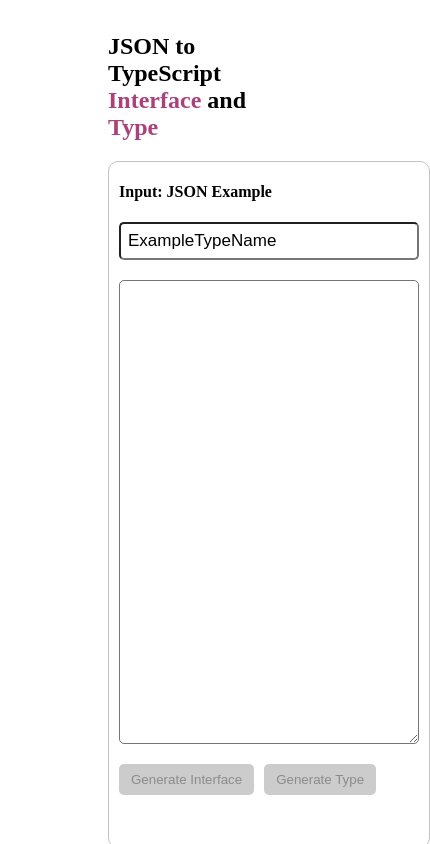
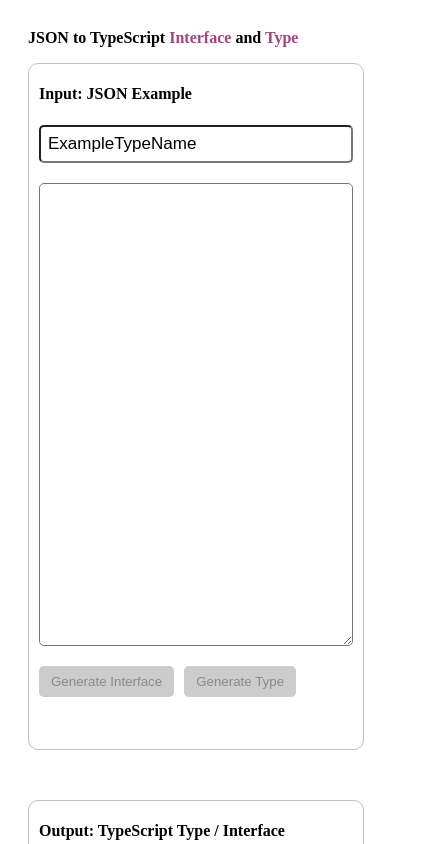
Before and after one commit to SShahid97/json-to-types-interface, a React (Vite) app: page / in a window 390 px wide. Shown: the top 844 px of the page, 430 px wide, since content can reach past the window. Built offline with nearby package versions, Linux system fonts and the light colour scheme.

Commit message:
fix: fix ui issue for mobile devices

```diff
--- a/src/App.tsx
+++ b/src/App.tsx
@@ -8,12 +8,12 @@ function App() {
   const [jsonInputData, setJsonInputData] = useState<string>("");
   const [nestedObjs, setNestedObjs] = useState<OutputObj[]>([]);
   return (
-    <div style={{ padding: 100, paddingTop:5 }}>
-      <h2>
+    <div className="app-outer">
+      <p className="app-title">
         JSON to TypeScript <span style={{ color: "#ab417b" }}>Interface </span>{" "}
         and <span style={{ color: "#ab417b" }}>Type </span>
-      </h2>
-      <div className="app-outer">
+      </p>
+      <div className="app-inner">
         <JsonInput
           jsonInputData={jsonInputData}
           setJsonInputData={setJsonInputData}
--- a/src/index.css
+++ b/src/index.css
@@ -44,17 +44,36 @@
 }
 
 .app-outer {
+  padding-left: 50px;
+  padding-right: 50px;
+  padding-top: 5px;
+}
+
+.app-inner {
   display: flex;
   flex-direction: row;
   justify-content: space-between;
   column-gap: 50px;
 }
 
+.app-title {
+  font-size: x-large;
+  font-weight: 600;
+}
+
 @media (max-width: 768px){
-  .app-outer {
+  .app-inner {
     display: flex;
     flex-direction: column;
     justify-content: space-between;
     gap: 50px;
   }
+  .app-outer {
+    padding-left: 20px;
+    padding-right: 40px;
+  }
+  .app-title {
+    font-size: medium;
+    font-weight: 600;
+  }
 }
```
